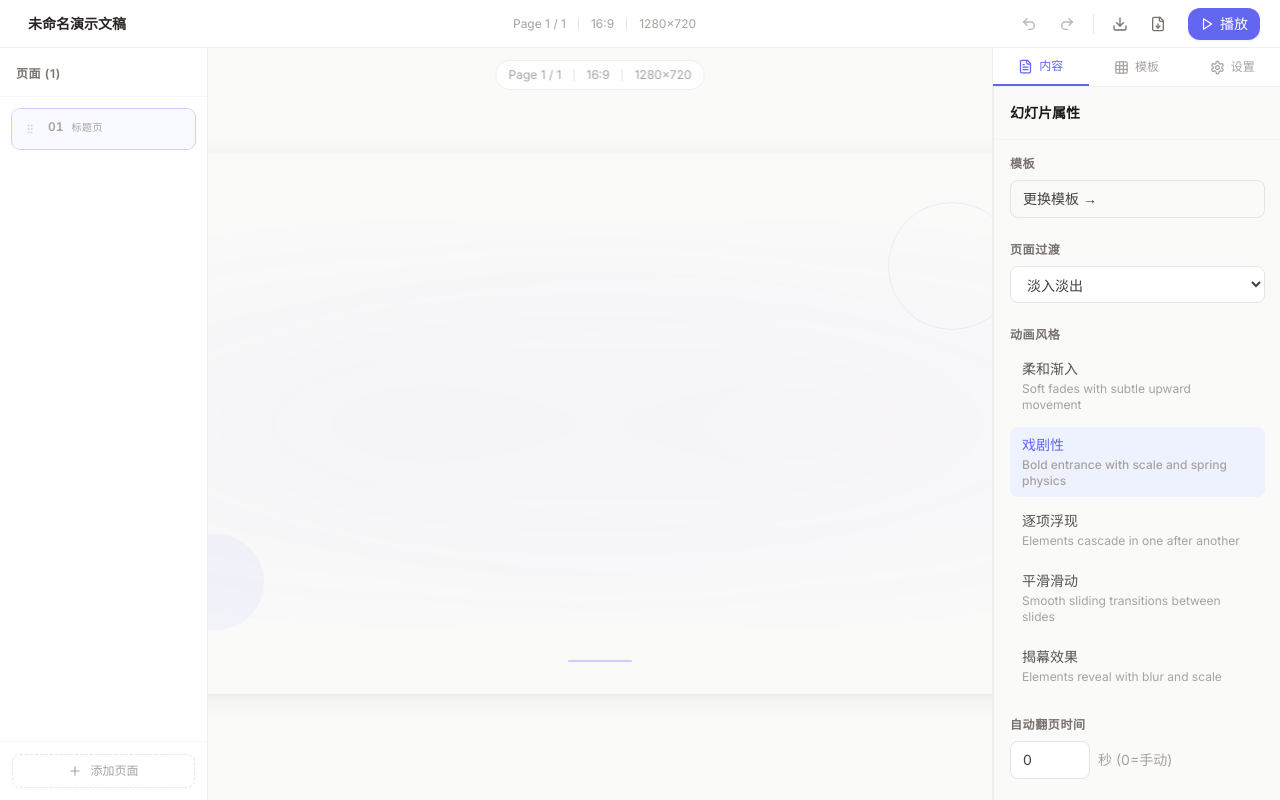
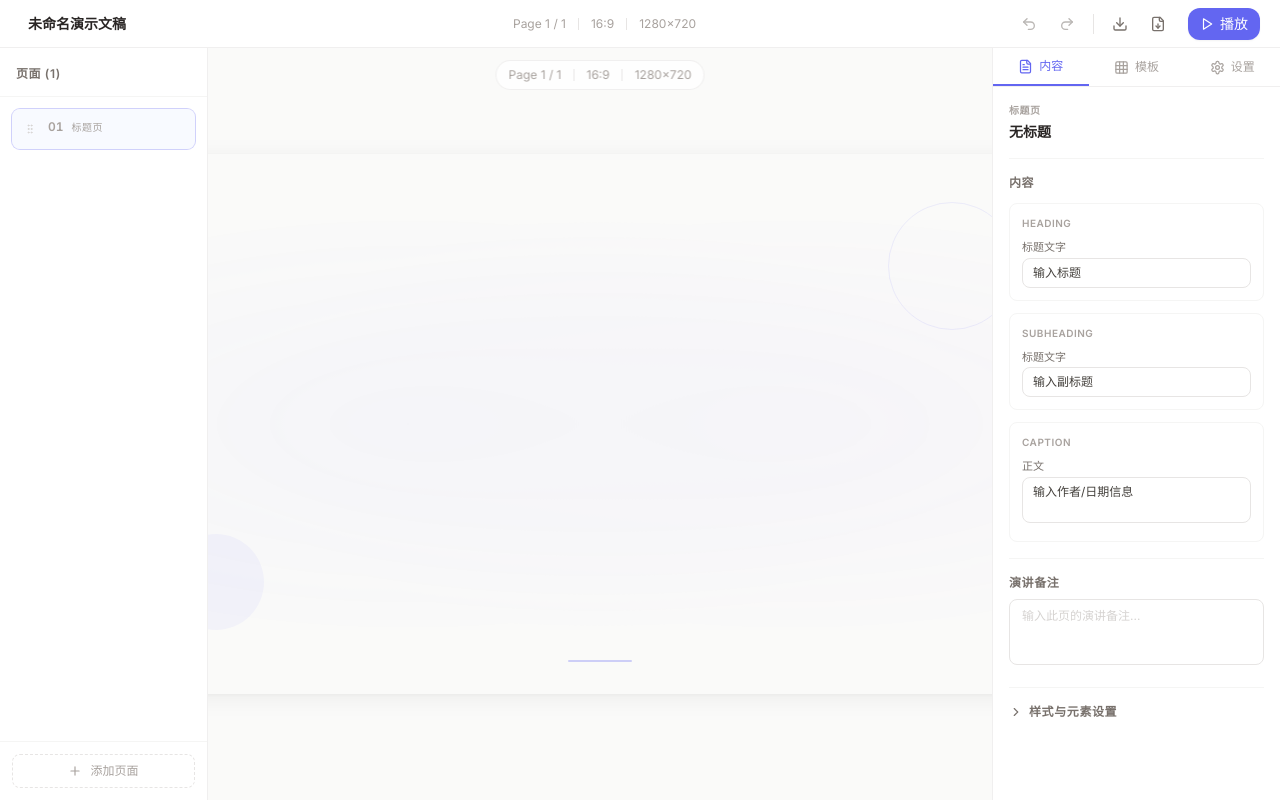
Before and after one commit to DeepCloud-Yangrui/DeepCloude-html-slide-editor, a React (Vite) app: page /editor/1 in a window 1280 px wide. Built offline with nearby package versions, Linux system fonts and the light colour scheme.

Commit message:
把内容面板改成结构化编辑入口

```diff
--- /dev/null
+++ b/src/components/editor/ContentPanel.tsx
@@ -0,0 +1,207 @@
+import { useState } from 'react'
+import { ChevronDown, ChevronRight } from 'lucide-react'
+import { useEditorStore, useCurrentSlide } from '@/store/useEditorStore'
+import { getTemplateById } from '@/data/templates'
+import PropertiesPanel from './PropertiesPanel'
+import type { SlideElement } from '@/types'
+
+export default function ContentPanel() {
+  const currentSlide = useCurrentSlide()
+  const updateElementContent = useEditorStore((s) => s.updateElementContent)
+  const updateSlideField = useEditorStore((s) => s.updateSlideField)
+  const [showAdvanced, setShowAdvanced] = useState(false)
+
+  if (!currentSlide) {
+    return <div className="p-6 text-center text-sm text-stone-400">请先创建或选择一张页面</div>
+  }
+
+  const template = getTemplateById(currentSlide.templateId)
+
+  function handleContent(elementId: string, field: string, value: string) {
+    updateElementContent(currentSlide!.id, elementId, { [field]: value })
+  }
+
+  return (
+    <div className="p-4 space-y-4">
+      {/* Page overview */}
+      <div>
+        <div className="text-[10px] font-semibold text-stone-400 uppercase tracking-wider mb-1">
+          {template?.nameZh ?? currentSlide.templateId}
+        </div>
+        <div className="text-sm font-semibold text-stone-800 truncate">
+          {currentSlide.title || '无标题'}
+        </div>
+        {currentSlide.content && (
+          <div className="text-[11px] text-stone-400 mt-1 line-clamp-2 leading-tight">
+            备注：{currentSlide.content}
+          </div>
+        )}
+      </div>
+
+      <hr className="border-stone-100" />
+
+      {/* Element content fields */}
+      <div className="space-y-3">
+        <h4 className="text-xs font-semibold text-stone-500 uppercase tracking-wider">内容</h4>
+        {currentSlide.elements.length === 0 && (
+          <p className="text-xs text-stone-400">此页面暂无内容元素</p>
+        )}
+        {currentSlide.elements.map((el) => (
+          <ElementField
+            key={el.id}
+            element={el}
+            onChange={(field, value) => handleContent(el.id, field, value)}
+          />
+        ))}
+      </div>
+
+      {/* Speaker notes */}
+      <hr className="border-stone-100" />
+      <div>
+        <h4 className="text-xs font-semibold text-stone-500 uppercase tracking-wider mb-2">
+          演讲备注
+        </h4>
+        <textarea
+          value={currentSlide.content || ''}
+          onChange={(e) => updateSlideField(currentSlide.id, 'content', e.target.value)}
+          placeholder="输入此页的演讲备注..."
+          rows={3}
+          className="w-full px-3 py-2 rounded-lg border border-stone-200 text-xs text-stone-700
+                     bg-white focus:outline-none focus:ring-2 focus:ring-brand/20 focus:border-brand
+                     resize-none transition-colors placeholder:text-stone-300"
+        />
+      </div>
+
+      {/* Advanced: style and element settings */}
+      <hr className="border-stone-100" />
+      <button
+        onClick={() => setShowAdvanced(!showAdvanced)}
+        className="flex items-center gap-1.5 text-xs font-semibold text-stone-500 uppercase tracking-wider
+                   hover:text-stone-700 transition-colors w-full text-left"
+      >
+        {showAdvanced ? <ChevronDown size={14} /> : <ChevronRight size={14} />}
+        样式与元素设置
+      </button>
+      {showAdvanced && (
+        <div className="pt-1">
+          <PropertiesPanel />
+        </div>
+      )}
+    </div>
+  )
+}
+
+// Represents a known editable text field on an element
+interface EditableField {
+  key: string
+  label: string
+  multiline: boolean
+}
+
+// Returns the editable fields for a SlideElement, based on type
+function getEditableFields(element: SlideElement): EditableField[] {
+  const c = element.content as unknown as Record<string, unknown>
+  const fields: EditableField[] = []
+
+  if (typeof c.text === 'string') {
+    const variant = c.variant
+    if (variant === 'body' || variant === 'caption') {
+      fields.push({ key: 'text', label: '正文', multiline: true })
+    } else {
+      fields.push({ key: 'text', label: '标题文字', multiline: false })
+    }
+  }
+  if (typeof c.title === 'string') {
+    // Skip 'title' when it's an icon-bullet (treated as a typed entry)
+    fields.push({ key: 'title', label: '标题', multiline: false })
+  }
+  if (typeof c.description === 'string') {
+    fields.push({ key: 'description', label: '描述', multiline: true })
+  }
+  if (typeof c.quote === 'string') {
+    fields.push({ key: 'quote', label: '引用', multiline: true })
+  }
+  if (typeof c.author === 'string') {
+    fields.push({ key: 'author', label: '作者', multiline: false })
+  }
+  if (typeof c.value === 'string') {
+    fields.push({ key: 'value', label: '数值', multiline: false })
+  }
+  if (typeof c.label === 'string') {
+    fields.push({ key: 'label', label: '标签', multiline: false })
+  }
+  if (typeof c.body === 'string') {
+    fields.push({ key: 'body', label: '提示内容', multiline: true })
+  }
+  if (typeof c.date === 'string') {
+    fields.push({ key: 'date', label: '日期', multiline: false })
+  }
+  if (typeof c.leftValue === 'string') {
+    fields.push({ key: 'leftValue', label: '左侧值', multiline: false })
+  }
+  if (typeof c.rightValue === 'string') {
+    fields.push({ key: 'rightValue', label: '右侧值', multiline: false })
+  }
+
+  return fields
+}
+
+const ELEMENT_TYPE_LABELS: Record<string, string> = {
+  text: '文本',
+  'icon-bullet': '要点',
+  'stat-card': '数据',
+  'timeline-node': '时间',
+  'comparison-row': '对比',
+  'quote-block': '引用',
+  callout: '提示',
+  'tag-row': '标签',
+  gloss: '术语',
+  'footer-bar': '底部',
+  image: '图片',
+  'html-content': 'HTML',
+}
+
+function ElementField({
+  element,
+  onChange,
+}: {
+  element: SlideElement
+  onChange: (field: string, value: string) => void
+}) {
+  const fields = getEditableFields(element)
+  const typeLabel = ELEMENT_TYPE_LABELS[element.type] ?? element.type
+
+  if (fields.length === 0) return null
+
+  return (
+    <div className="border border-stone-100 rounded-lg p-3 space-y-2">
+      <div className="text-[10px] font-semibold text-stone-400 uppercase tracking-wider">
+        {typeLabel}
+      </div>
+      {fields.map((f) => (
+        <div key={f.key}>
+          <label className="block text-[11px] font-medium text-stone-500 mb-0.5">{f.label}</label>
+          {f.multiline ? (
+            <textarea
+              value={(element.content as unknown as Record<string, unknown>)[f.key] as string}
+              onChange={(e) => onChange(f.key, e.target.value)}
+              rows={2}
+              className="w-full px-2.5 py-1.5 rounded-lg border border-stone-200 text-xs text-stone-700
+                         bg-white focus:outline-none focus:ring-2 focus:ring-brand/20 focus:border-brand
+                         resize-none transition-colors"
+            />
+          ) : (
+            <input
+              type="text"
+              value={(element.content as unknown as Record<string, unknown>)[f.key] as string}
+              onChange={(e) => onChange(f.key, e.target.value)}
+              className="w-full px-2.5 py-1.5 rounded-lg border border-stone-200 text-xs text-stone-700
+                         bg-white focus:outline-none focus:ring-2 focus:ring-brand/20 focus:border-brand
+                         transition-colors"
+            />
+          )}
+        </div>
+      ))}
+    </div>
+  )
+}
--- a/src/components/editor/InspectorPanel.tsx
+++ b/src/components/editor/InspectorPanel.tsx
@@ -2,7 +2,7 @@ import { useState } from 'react'
 import { FileText, Grid3X3, Settings, LayoutTemplate } from 'lucide-react'
 import { useEditorStore } from '@/store/useEditorStore'
 import { TEMPLATES } from '@/data/templates'
-import PropertiesPanel from './PropertiesPanel'
+import ContentPanel from './ContentPanel'
 
 type Tab = 'content' | 'templates' | 'settings'
 
@@ -41,7 +41,7 @@ export default function InspectorPanel() {
 
       {/* Tab content */}
       <div className="flex-1 overflow-y-auto">
-        {activeTab === 'content' && <PropertiesPanel />}
+        {activeTab === 'content' && <ContentPanel />}
         {activeTab === 'templates' && <TemplatePanel />}
         {activeTab === 'settings' && <SettingsPanel />}
       </div>
```
